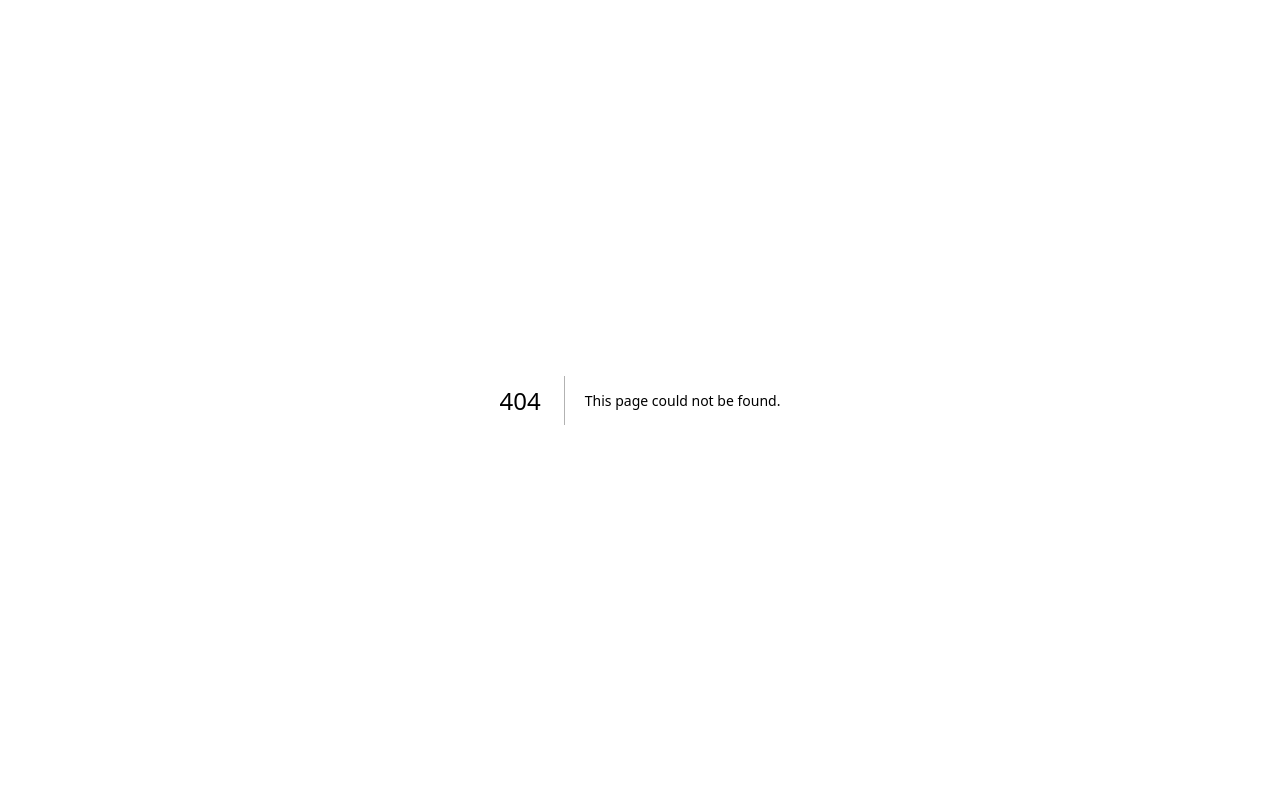
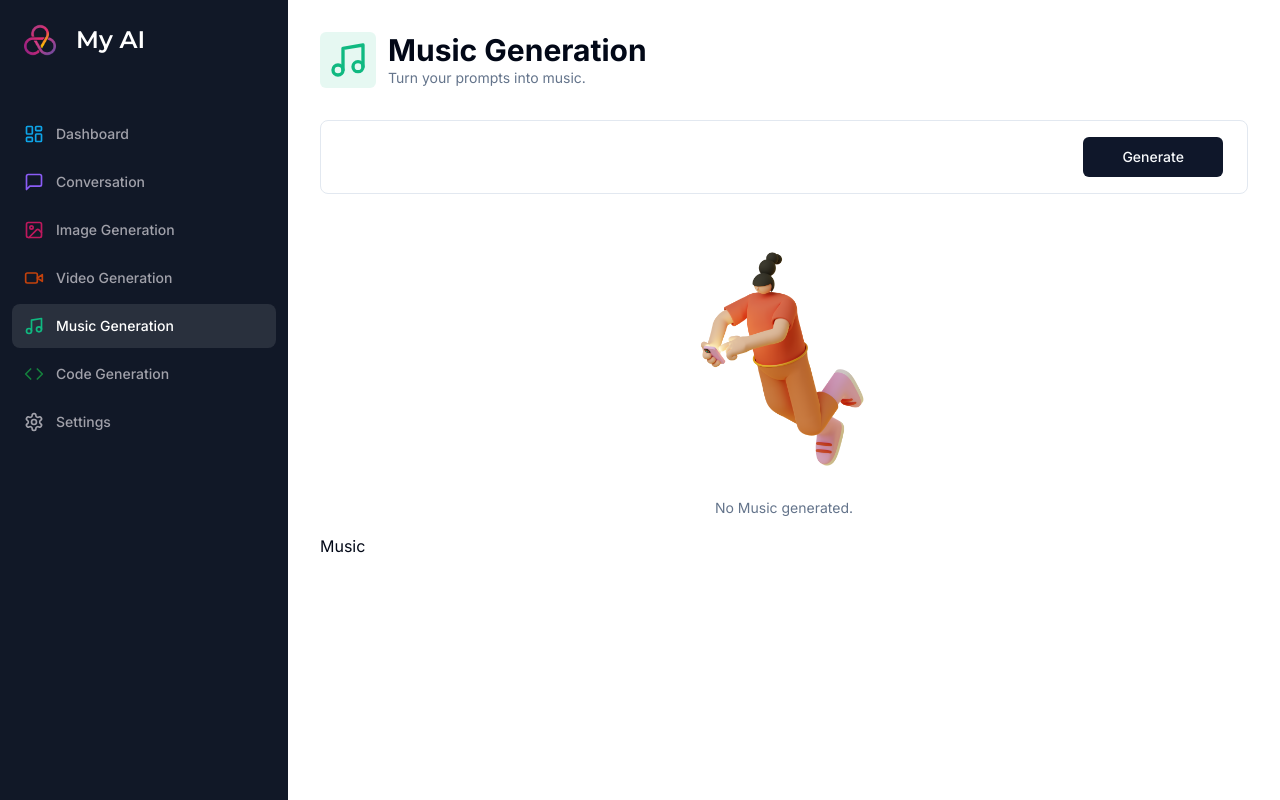
Before and after one commit to impruthvi/my-ai, a Next.js app: page /music in a window 1280 px wide. Before the commit this address had no page. Built offline with nearby package versions, Linux system fonts and the light colour scheme.

Commit message:
Created a frontend for music

```diff
--- /dev/null
+++ b/app/(dashboard)/(routes)/music/constants.ts
@@ -0,0 +1,5 @@
+import * as z from "zod";
+
+export const formSchema = z.object({
+  prompt: z.string().nonempty({ message: "Prompt is required" }),
+});
--- /dev/null
+++ b/app/(dashboard)/(routes)/music/page.tsx
@@ -0,0 +1,118 @@
+"use client";
+
+import { useState } from "react";
+import { ChatCompletionRequestMessage } from "openai";
+
+import axios from "axios";
+import * as z from "zod";
+import { useRouter } from "next/navigation";
+
+import { Music } from "lucide-react";
+import { useForm } from "react-hook-form";
+import { zodResolver } from "@hookform/resolvers/zod";
+
+import Heading from "@/components/heading";
+import { Form, FormControl, FormField, FormItem } from "@/components/ui/form";
+
+import { formSchema } from "./constants";
+import { Input } from "@/components/ui/input";
+import { Button } from "@/components/ui/button";
+import { Empty } from "@/components/empty";
+import { Loader } from "@/components/loader";
+
+const MusicPage = () => {
+  const router = useRouter();
+  const [music, setMusic] = useState<string>();
+
+  const form = useForm<z.infer<typeof formSchema>>({
+    resolver: zodResolver(formSchema),
+    defaultValues: {
+      prompt: "",
+    },
+  });
+
+  const isLoading = form.formState.isSubmitting;
+
+  const onSubmit = async (values: z.infer<typeof formSchema>) => {
+    try {
+      setMusic(undefined);
+      const response = await axios.post("/api/music", values);
+
+      setMusic(response.data.audio);
+
+      form.reset();
+    } catch (error) {
+      // TODO: Open pro modal
+      console.log(error);
+    } finally {
+      router.refresh();
+    }
+  };
+
+  return (
+    <div>
+      <Heading
+        title="Music Generation"
+        description="Turn your prompts into music."
+        icon={Music}
+        iconColor="text-emerald-500"
+        bgColor="bg-emerald-500/10"
+      />
+      <div className="px-4 lg:px-8">
+        <div>
+          <Form {...form}>
+            <form
+              onSubmit={form.handleSubmit(onSubmit)}
+              className="
+              rounded-lg
+              border
+              w-full
+              p-4
+              px-3
+              md:px-6
+              focus-within:shadow-sm
+              grid
+              grid-cols-12
+              gap-2"
+            >
+              <FormField
+                name="prompt"
+                render={({ field }) => (
+                  <FormItem className="col-span-12 lg:col-span-10">
+                    <FormControl className="m-0 p-0">
+                      <Input
+                        className="border-0 outline-none focus-visible:ring-0 focus-visible:ring-transparent"
+                        disabled={isLoading}
+                        placeholder=""
+                        {...field}
+                      />
+                    </FormControl>
+                  </FormItem>
+                )}
+              />
+              <Button
+                className="col-span-12 lg:col-span-2 w-full"
+                disabled={isLoading}
+              >
+                Generate
+              </Button>
+            </form>
+          </Form>
+        </div>
+        <div className="space-y-4 mt-4">
+          {isLoading && (
+            <div className="p-8 rounded-lg w-full flex items-center justify-center bg-muted">
+              <Loader />
+            </div>
+          )}
+
+          {!music && !isLoading && <Empty label="No Music generated." />}
+
+          <div className="">Music</div>
+        </div>
+      </div>
+    </div>
+  );
+};
+
+export default MusicPage;
```
